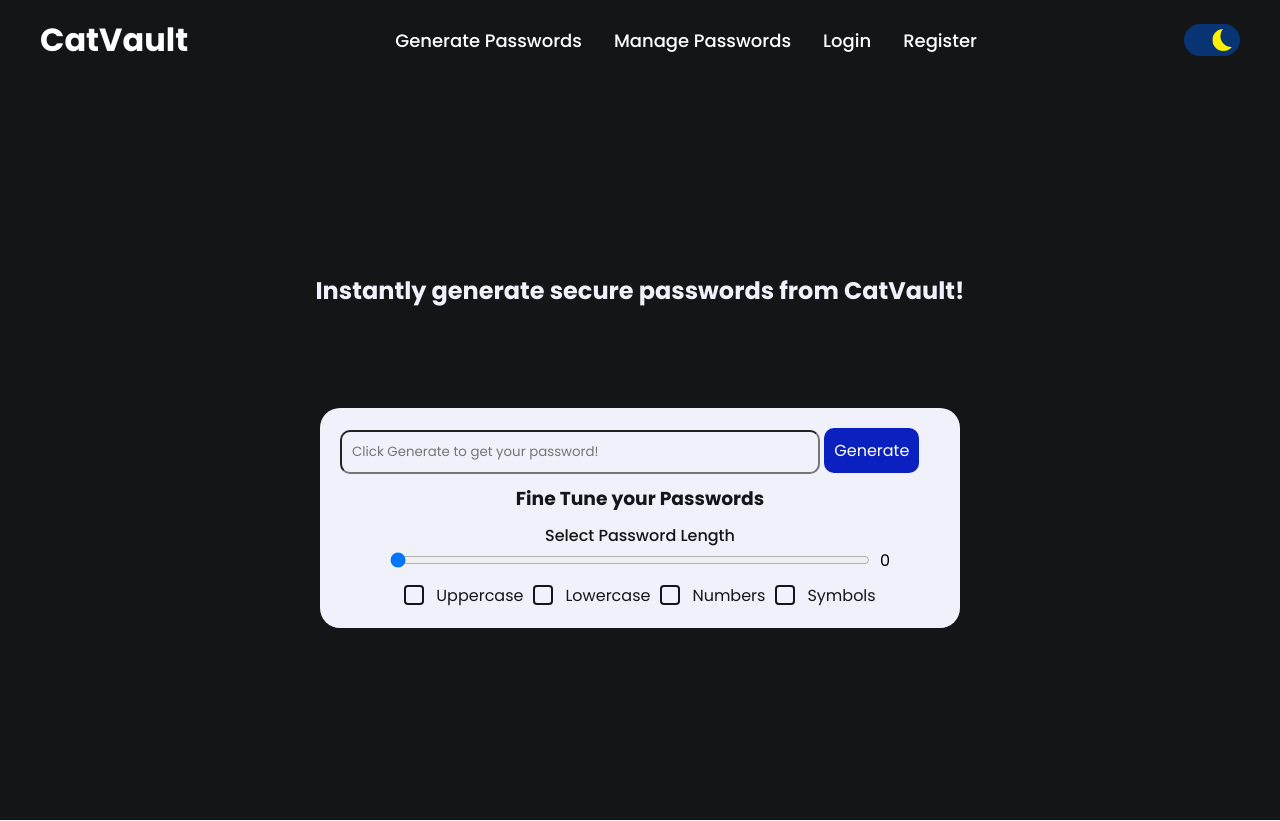
After one commit to Baibhab-Adhikari/CatVault, a Flask app: page /generate in a window 1280 px wide. The commit adds this page. Shown: the top 821 px of the page. Run offline with Flask 3, Linux system fonts and the light colour scheme; some libraries are stand-ins or nearby versions; some web fonts are replaced.

Commit message:
generate password client side work done

```diff
--- a/app/helpers.py
+++ b/app/helpers.py
@@ -3,6 +3,7 @@ from flask import render_template, redirect, session
 from typing import Tuple, Union
 from app import bcrypt
 from functools import wraps
+import secrets
 import re
 
 # adapted from CS50 Finance
--- a/app/routes.py
+++ b/app/routes.py
@@ -105,3 +105,18 @@ def login() -> Union[Tuple[str, int], Response]:
     # for GET
 
     return render_template("login.html")  # type: ignore
+
+
+# password generator route
+
+@app.route("/generate", methods=["GET", "POST"])
+def generate() -> Union[str, Response]:
+    """Generates a random password"""
+
+    # for POST
+    if request.method == "POST":
+
+        pass
+
+    # for GET
+    return render_template("generate_password.html")
--- a/app/static/script.js
+++ b/app/static/script.js
@@ -36,3 +36,9 @@ document.addEventListener("DOMContentLoaded", function () {
       }
     });
   });
+
+// js code for the range slider
+
+function rangeSlider(value) {
+  document.getElementById('range-val').innerHTML = value;
+}
--- a/app/static/style.css
+++ b/app/static/style.css
@@ -216,12 +216,12 @@ body.dark-mode .navbar .toggle-burger {
 }
 
 input:checked + .slider {
-  background-color: #141619;
+  background-color: #093474;
 }
 
 input:checked + .slider:before {
   transform: translateX(100%);
-  background-color: #141619;
+  background-color: #093474;
   box-shadow: inset 8px -4px 0px 0px #fff000;
 }
 
@@ -351,7 +351,7 @@ main {
   width: 100vw;
   margin: 0;
   height: auto;
-  max-height: 60vh; /* Adjust this to fit your layout */
+  max-height: 60vh;
   object-fit: cover;
   overflow: hidden;
   text-align: center;
@@ -365,15 +365,11 @@ main {
 }
 
 .herotext {
-
-text-align: center;
-align-items: center;
+  text-align: center;
+  align-items: center;
 }
 
-
-
 /* getstarted getstarted.getstarted styles from https://uiverse.io/adeladel522/giant-earwig-69 */
-
 
 /* From Uiverse.io by adeladel522 */
 .getstarted {
@@ -446,11 +442,10 @@ align-items: center;
   }
 }
 
-
 .container-btn {
   display: flex;
-justify-content: center;
-margin-top: 20px;
+  justify-content: center;
+  margin-top: 20px;
 }
 
 /* registration form styles */
@@ -478,7 +473,8 @@ margin-top: 20px;
   padding-left: 30px;
 }
 
-.title::before,.title::after {
+.title::before,
+.title::after {
   position: absolute;
   content: "";
   height: 16px;
@@ -500,7 +496,8 @@ margin-top: 20px;
   animation: pulse 1s linear infinite;
 }
 
-.message, .signin {
+.message,
+.signin {
   color: rgba(88, 87, 87, 0.822);
   font-size: 14px;
 }
@@ -550,13 +547,12 @@ margin-top: 20px;
   font-size: 0.9em;
 }
 
-.form label .input:focus + span,.form label .input:valid + span {
+.form label .input:focus + span,
+.form label .input:valid + span {
   top: 30px;
   font-size: 0.7em;
   font-weight: 600;
 }
-
-
 
 .submit {
   border: none;
@@ -566,7 +562,7 @@ margin-top: 20px;
   border-radius: 10px;
   color: #fff;
   font-size: 16px;
-  transform: .3s ease;
+  transform: 0.3s ease;
 }
 
 .submit:hover {
@@ -585,8 +581,6 @@ margin-top: 20px;
   }
 }
 
-
-
 /* From Uiverse.io by nathann09 */
 .form {
   background-color: var(--color-dark);
@@ -594,7 +588,8 @@ margin-top: 20px;
   padding: 1rem;
   max-width: 350px;
   border-radius: 0.5rem;
-  box-shadow: 0 10px 15px -3px rgba(0, 0, 0, 0.1), 0 4px 6px -2px rgba(0, 0, 0, 0.05);
+  box-shadow: 0 10px 15px -3px rgba(0, 0, 0, 0.1),
+    0 4px 6px -2px rgba(0, 0, 0, 0.05);
 }
 
 .form-title {
@@ -609,7 +604,8 @@ margin-top: 20px;
   position: relative;
 }
 
-.input-container input, .form button {
+.input-container input,
+.form button {
   outline: none;
   border: 1px solid #e5e7eb;
   margin: 8px 0;
@@ -643,7 +639,7 @@ margin-top: 20px;
 }
 
 .signup-link {
-  color: #6B7280;
+  color: #6b7280;
   font-size: 0.875rem;
   line-height: 1.25rem;
   text-align: center;
@@ -653,3 +649,142 @@ margin-top: 20px;
   text-decoration: none;
   color: var(--color-light);
 }
+
+/* password generator input form styles and range slider */
+
+#generator-form {
+  display: flex;
+  flex-direction: column;
+  gap: 10px;
+  width: 50vw;
+  background-color: var(--color-dark);
+  padding: 20px;
+  border-radius: 20px;
+  position: relative;
+}
+
+#generator-form h3 {
+  color: #141619;
+  text-align: center;
+}
+
+#heading-text {
+  margin-bottom: 100px;
+  display: flex;
+  justify-content: center;
+  align-items: center;
+}
+
+/* From Uiverse.io by Gautammsharma */
+.material-checkbox {
+  display: flex;
+  align-items: center;
+  font-size: 16px;
+  color: #141619;
+  cursor: pointer;
+}
+
+.material-checkbox input[type="checkbox"] {
+  position: absolute;
+  opacity: 0;
+  width: 0;
+  height: 0;
+}
+
+.checkmark {
+  position: relative;
+  display: inline-block;
+  width: 20px;
+  height: 20px;
+  margin-right: 12px;
+  border: 2px solid #141619;
+  border-radius: 4px;
+  transition: all 0.3s;
+}
+
+.material-checkbox input[type="checkbox"]:checked ~ .checkmark {
+  background-color: #0a21c0;
+  border-color: #0077b5;
+}
+
+.material-checkbox input[type="checkbox"]:checked ~ .checkmark:after {
+  content: "";
+  position: absolute;
+  top: 2px;
+  left: 6px;
+  width: 4px;
+  height: 10px;
+  border: solid white;
+  border-width: 0 2px 2px 0;
+  transform: rotate(45deg);
+}
+
+.material-checkbox input[type="checkbox"]:focus ~ .checkmark {
+  box-shadow: 0 0 0 2px #39393865;
+}
+
+.material-checkbox:hover input[type="checkbox"] ~ .checkmark {
+  border-color: skyblue;
+}
+
+.material-checkbox input[type="checkbox"]:disabled ~ .checkmark {
+  opacity: 0.5;
+  cursor: not-allowed;
+}
+
+.material-checkbox input[type="checkbox"]:disabled ~ .checkmark:hover {
+  border-color: #4d4d4d;
+}
+
+#generate {
+  border: none;
+  outline: none;
+  background-color: var(--color-light);
+  padding: 10px;
+  border-radius: 10px;
+  color: #fff;
+  font-size: 16px;
+  /* transform: 0.3s ease; */
+}
+
+#generate:hover {
+  background-color: rgb(56, 90, 194);
+}
+
+#output {
+  width: 80%;
+  gap: 10px;
+  padding: 10px;
+  border-radius: 10px;
+  background-color: #f0f1fa;
+  color: #141619;
+}
+
+#range-wrapper p {
+  text-align: center;
+  color: #141619;
+  font-weight: 500;
+}
+
+#range-wrapper input[type="range"] {
+  width: 80%;
+  height: auto;
+  cursor: pointer;
+  outline: none;
+  border-radius: 15px;
+  overflow: hidden;
+}
+
+.range-box {
+  display: flex;
+  justify-content: center;
+  align-items: center;
+  gap: 10px;
+}
+
+#checkbox-wrapper {
+  display: flex;
+  justify-content: center;
+  align-items: center;
+  gap: 10px;
+}
--- /dev/null
+++ b/app/templates/generate_password.html
@@ -0,0 +1,51 @@
+{% extends 'layout.html' %} {% block title %} Generate Password - CatVault {%
+endblock %} {% block main %}
+
+<h2 id="heading-text">Instantly generate secure passwords from CatVault!</h2>
+<form id="generator-form" action="/generate" method="post">
+  <div id="output-box">
+    <input
+      type="text"
+      id="output"
+      name="output"
+      placeholder="Click Generate to get your password!"
+      spellcheck="false"
+      autocomplete="off"
+    />
+    <button type="submit" id="generate">Generate</button>
+  </div>
+  <h3>Fine Tune your Passwords</h3>
+  <div id="range-wrapper">
+    <p>Select Password Length</p>
+    <div class="range-box">
+      <input type="range" min="0" max="100" value="0" onmousemove="rangeSlider(this.value)"/>
+      <span id="range-val" style="color: black" ">0</span>
+    </div>
+  </div>
+  <div id="checkbox-wrapper">
+    <!-- /* From Uiverse.io by Gautammsharma */  -->
+    <label class="material-checkbox">
+      <input type="checkbox" />
+      <span class="checkmark"></span>
+      Uppercase
+    </label>
+    <label class="material-checkbox">
+      <input type="checkbox" />
+      <span class="checkmark"></span>
+      Lowercase
+    </label>
+    <label class="material-checkbox">
+      <input type="checkbox" />
+      <span class="checkmark"></span>
+      Numbers
+    </label>
+    <label class="material-checkbox">
+      <input type="checkbox" />
+      <span class="checkmark"></span>
+      Symbols
+    </label>
+  </div>
+</form>
+<script>
+</script>
+{% endblock %}
```
